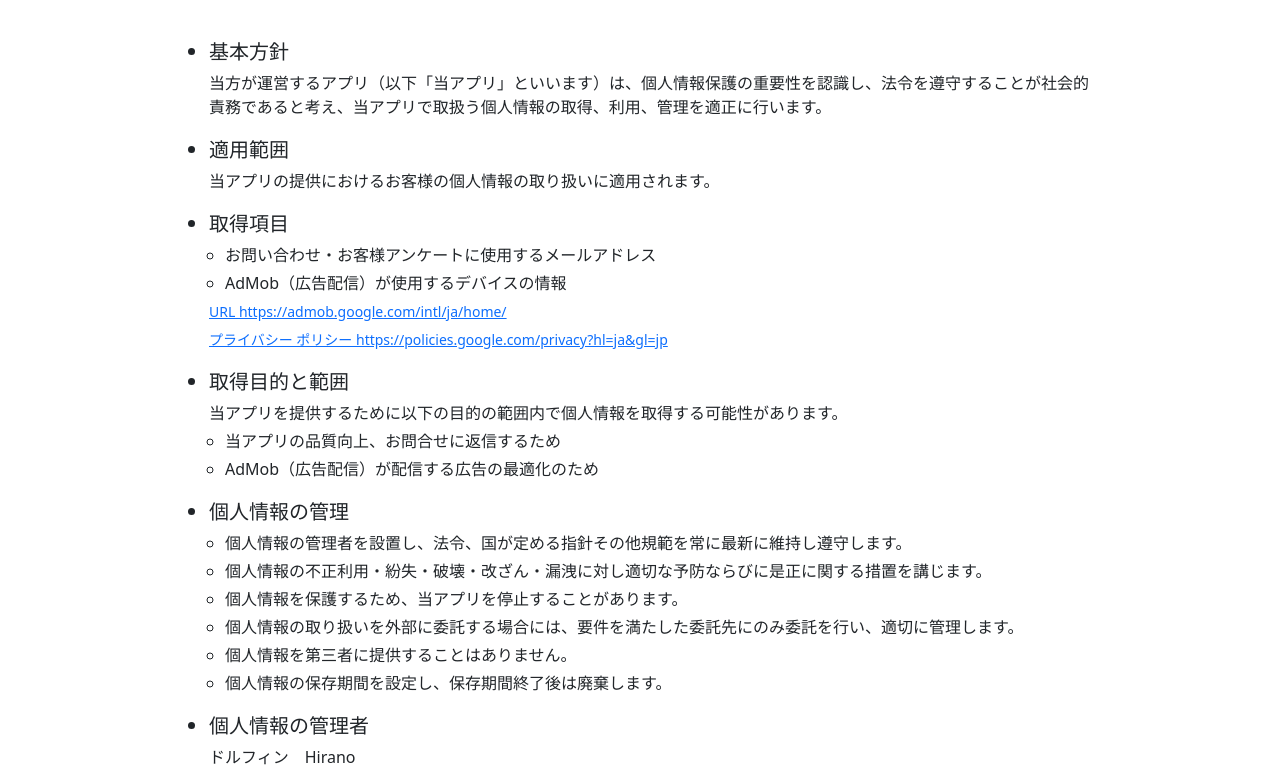
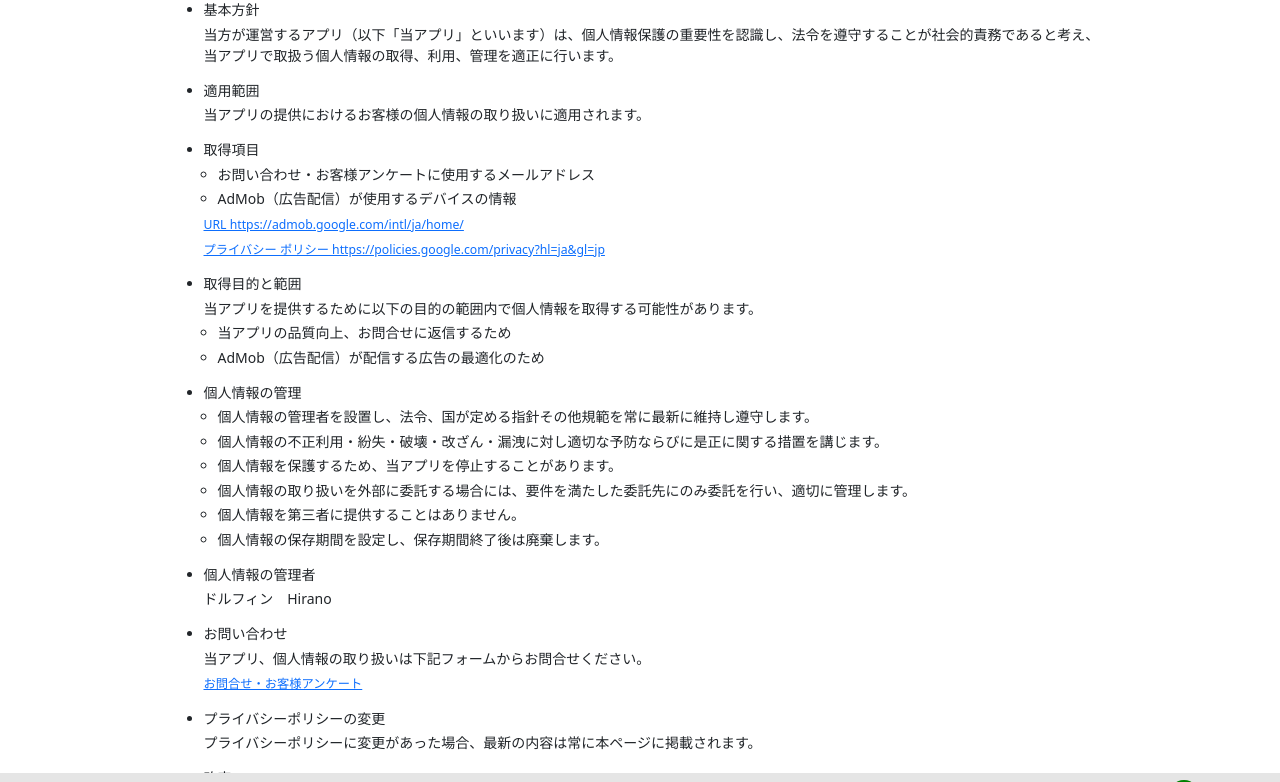
Before and after one commit to sh-09/dolphin, a plain HTML site: page policy.html in a window 1280 px wide. Shown: the part 163-945 px from the top of the page. Drawn offline with nearby package versions, Linux system fonts and the light colour scheme.

Commit message:
change fontsize

```diff
--- a/css/style.css
+++ b/css/style.css
@@ -1,14 +1,14 @@
+html {
+  font-size: 14px;
+}
+
 body {
   position: relative;
 }
 
 main {
-  min-height: calc(100vh - 100px);
-  padding-bottom: 200px;
-}
-
-main .title {
-  font-size: 20px;
+  min-height: calc(100vh);
+  /* padding-bottom: 200px; */
 }
 
 main .style-none {
@@ -23,13 +23,8 @@ main .style-decimal {
   list-style-type: decimal;
 }
 
-main .text1 {
-  font-size: 16px;
-}
-
-main .text2 {
+main .text {
   margin-left: 1rem;
-  font-size: 16px;
 }
 
 footer {
--- a/policy.html
+++ b/policy.html
@@ -53,51 +53,53 @@
       <section class="py-5 text-left container">
         <div class="row pt-5">
           <div class="col-lg-10 col-md-8 mx-auto">
-            <h1 class="fw-light">プライバシーポリシー</h1>
+            <h1 class="fw-light h3">プライバシーポリシー</h1>
               <ul>
-              <li class="title pt-5">基本方針</li>
-              <li class="text1 style-none pt-1">当方が運営するアプリ（以下「当アプリ」といいます）は、個人情報保護の重要性を認識し、法令を遵守することが社会的責務であると考え、当アプリで取扱う個人情報の取得、利用、管理を適正に行います。</li>
-              <li class="title pt-3">適用範囲</li>
-              <li class="text1 style-none pt-1">当アプリの提供におけるお客様の個人情報の取り扱いに適用されます。</li>
-              <li class="title pt-3">取得項目</li>
-              <li class="text2 style-circle pt-1">お問い合わせ・お客様アンケートに使用するメールアドレス</li>
-              <li class="text2 style-circle pt-1">AdMob（広告配信）が使用するデバイスの情報</li>
-              <li class="text1 style-none pt-1">
+              <li class="pt-5">基本方針</li>
+              <li class="style-none pt-1">当方が運営するアプリ（以下「当アプリ」といいます）は、個人情報保護の重要性を認識し、法令を遵守することが社会的責務であると考え、当アプリで取扱う個人情報の取得、利用、管理を適正に行います。</li>
+              <li class="pt-3">適用範囲</li>
+              <li class="style-none pt-1">当アプリの提供におけるお客様の個人情報の取り扱いに適用されます。</li>
+              <li class="pt-3">取得項目</li>
+              <li class="text style-circle pt-1">お問い合わせ・お客様アンケートに使用するメールアドレス</li>
+              <li class="text style-circle pt-1">AdMob（広告配信）が使用するデバイスの情報</li>
+              <li class="style-none pt-1">
                 <a href="https://admob.google.com/intl/ja/home/" target="_blank" role="link" aria-label="#" class="ui-text-note"><small>URL https://admob.google.com/intl/ja/home/</small></a>
               </li>
-              <li class="text1 style-none pt-1">
+              <li class="style-none pt-1">
                 <a href="https://policies.google.com/privacy?hl=ja&gl=jp" target="_blank" role="link" aria-label="#" class="ui-text-note"><small>プライバシー ポリシー https://policies.google.com/privacy?hl=ja&gl=jp</small></a>
               </li>
-              <li class="title pt-3">取得目的と範囲</li>
-              <li class="text1 style-none pt-1">当アプリを提供するために以下の目的の範囲内で個人情報を取得する可能性があります。</li>
-              <li class="text2 style-circle pt-1">当アプリの品質向上、お問合せに返信するため</li>
-              <li class="text2 style-circle pt-1">AdMob（広告配信）が配信する広告の最適化のため</li>
-              <li class="title pt-3">個人情報の管理</li>
-              <li class="text2 style-circle pt-1">個人情報の管理者を設置し、法令、国が定める指針その他規範を常に最新に維持し遵守します。</li>
-              <li class="text2 style-circle pt-1">個人情報の不正利用・紛失・破壊・改ざん・漏洩に対し適切な予防ならびに是正に関する措置を講じます。</li>
-              <li class="text2 style-circle pt-1">個人情報を保護するため、当アプリを停止することがあります。</li>
-              <li class="text2 style-circle pt-1">個人情報の取り扱いを外部に委託する場合には、要件を満たした委託先にのみ委託を行い、適切に管理します。</li>
-              <li class="text2 style-circle pt-1">個人情報を第三者に提供することはありません。</li>
-              <li class="text2 style-circle pt-1">個人情報の保存期間を設定し、保存期間終了後は廃棄します。</li>
-              <li class="title pt-3">個人情報の管理者</li>
-              <li class="text1 style-none pt-1">ドルフィン　Hirano</li>
-              <li class="title pt-3">お問い合わせ</li>
-              <li class="text1 style-none pt-1">当アプリ、個人情報の取り扱いは下記フォームからお問合せください。</li>
-              <li class="text1 style-none pt-1">
+              <li class="pt-3">取得目的と範囲</li>
+              <li class="style-none pt-1">当アプリを提供するために以下の目的の範囲内で個人情報を取得する可能性があります。</li>
+              <li class="text style-circle pt-1">当アプリの品質向上、お問合せに返信するため</li>
+              <li class="text style-circle pt-1">AdMob（広告配信）が配信する広告の最適化のため</li>
+              <li class="pt-3">個人情報の管理</li>
+              <li class="text style-circle pt-1">個人情報の管理者を設置し、法令、国が定める指針その他規範を常に最新に維持し遵守します。</li>
+              <li class="text style-circle pt-1">個人情報の不正利用・紛失・破壊・改ざん・漏洩に対し適切な予防ならびに是正に関する措置を講じます。</li>
+              <li class="text style-circle pt-1">個人情報を保護するため、当アプリを停止することがあります。</li>
+              <li class="text style-circle pt-1">個人情報の取り扱いを外部に委託する場合には、要件を満たした委託先にのみ委託を行い、適切に管理します。</li>
+              <li class="text style-circle pt-1">個人情報を第三者に提供することはありません。</li>
+              <li class="text style-circle pt-1">個人情報の保存期間を設定し、保存期間終了後は廃棄します。</li>
+              <li class="pt-3">個人情報の管理者</li>
+              <li class="style-none pt-1">ドルフィン　Hirano</li>
+              <li class="pt-3">お問い合わせ</li>
+              <li class="style-none pt-1">当アプリ、個人情報の取り扱いは下記フォームからお問合せください。</li>
+              <li class="style-none pt-1">
                 <a href="https://forms.gle/QcaNAfv78x8MLGmi7" target="_blank" role="link" aria-label="#" class="ui-text-note"><small>お問合せ・お客様アンケート</small></a>
               </li>
-              <li class="title pt-3">プライバシーポリシーの変更</li>
-              <li class="text1 style-none pt-1">プライバシーポリシーに変更があった場合、最新の内容は常に本ページに掲載されます。</li>
-              <li class="title pt-3">改定</li>
-              <li class="text1 style-none pt-1">制定 : 2021年12月12日</li>
-              <li class="text1 style-none pt-1">改定 : 2022年11月13日</li>
+              <li class="pt-3">プライバシーポリシーの変更</li>
+              <li class="style-none pt-1">プライバシーポリシーに変更があった場合、最新の内容は常に本ページに掲載されます。</li>
+              <li class="pt-3">改定</li>
+              <li class="style-none pt-1">制定 : 2021年12月12日</li>
+              <li class="style-none pt-1">改定 : 2022年11月13日</li>
             </ul>
           </div>
         </div>
       </section>
+    </main>
 
+    <footer class="footer01 mt-auto py-1">
       <div class="container">
-        <p class="float-end pt-5 mb-1">
+        <p class="float-end pt-1">
           <a href="#" role="link" aria-label="#">
             <svg xmlns="http://www.w3.org/2000/svg" width="32" height="32" fill="green" class="bi bi-arrow-up-circle-fill" viewBox="0 0 16 16">
               <path d="M16 8A8 8 0 1 0 0 8a8 8 0 0 0 16 0zm-7.5 3.5a.5.5 0 0 1-1 0V5.707L5.354 7.854a.5.5 0 1 1-.708-.708l3-3a.5.5 0 0 1 .708 0l3 3a.5.5 0 0 1-.708.708L8.5 5.707V11.5z"/>
@@ -105,9 +107,6 @@
           </a>
         </p>
       </div>
-    </main>
-
-    <footer class="footer01 mt-auto py-1">
       <ul class="menu">
         <li><a href="policy.html">プライバシーポリシー</a></li>
         <li><a href="terms.html">利用規約</a></li>
```
Also changed, not shown: index.html (+4 -5 lines), terms.html (+21 -22 lines).
